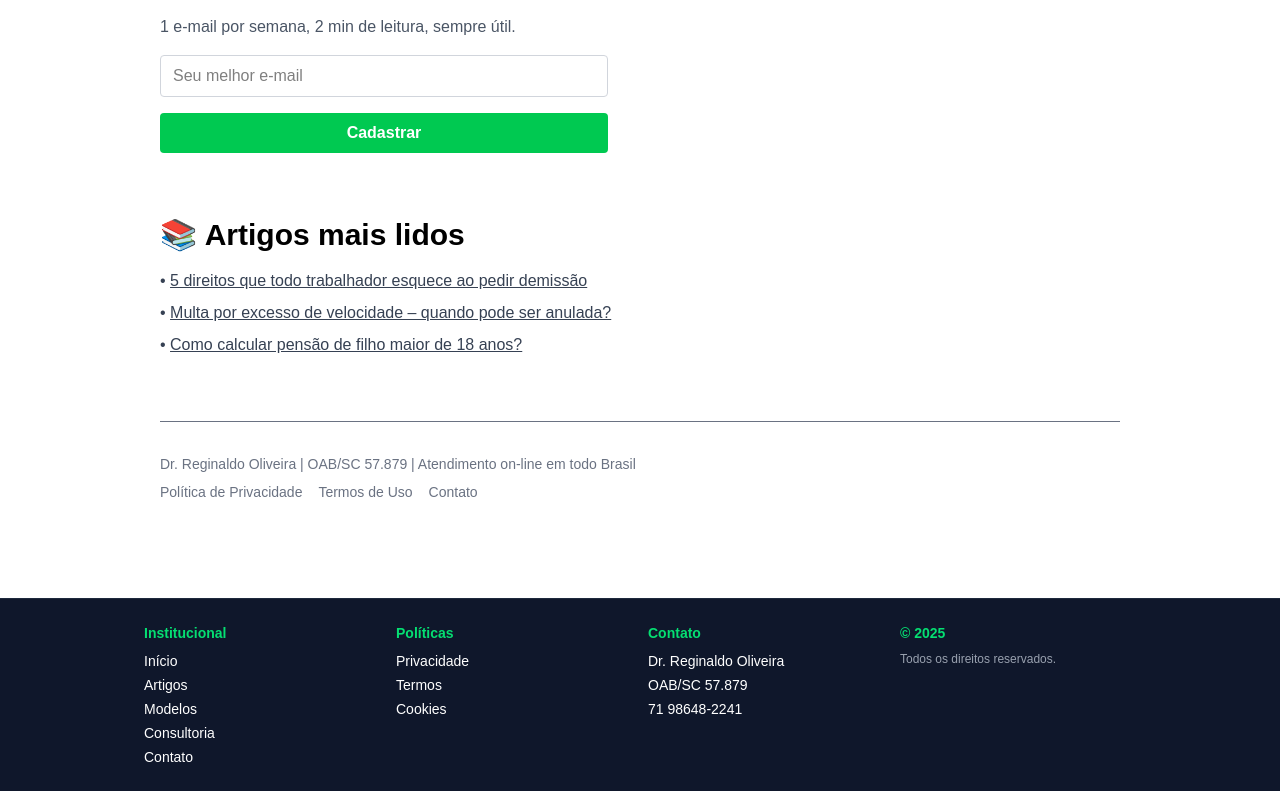
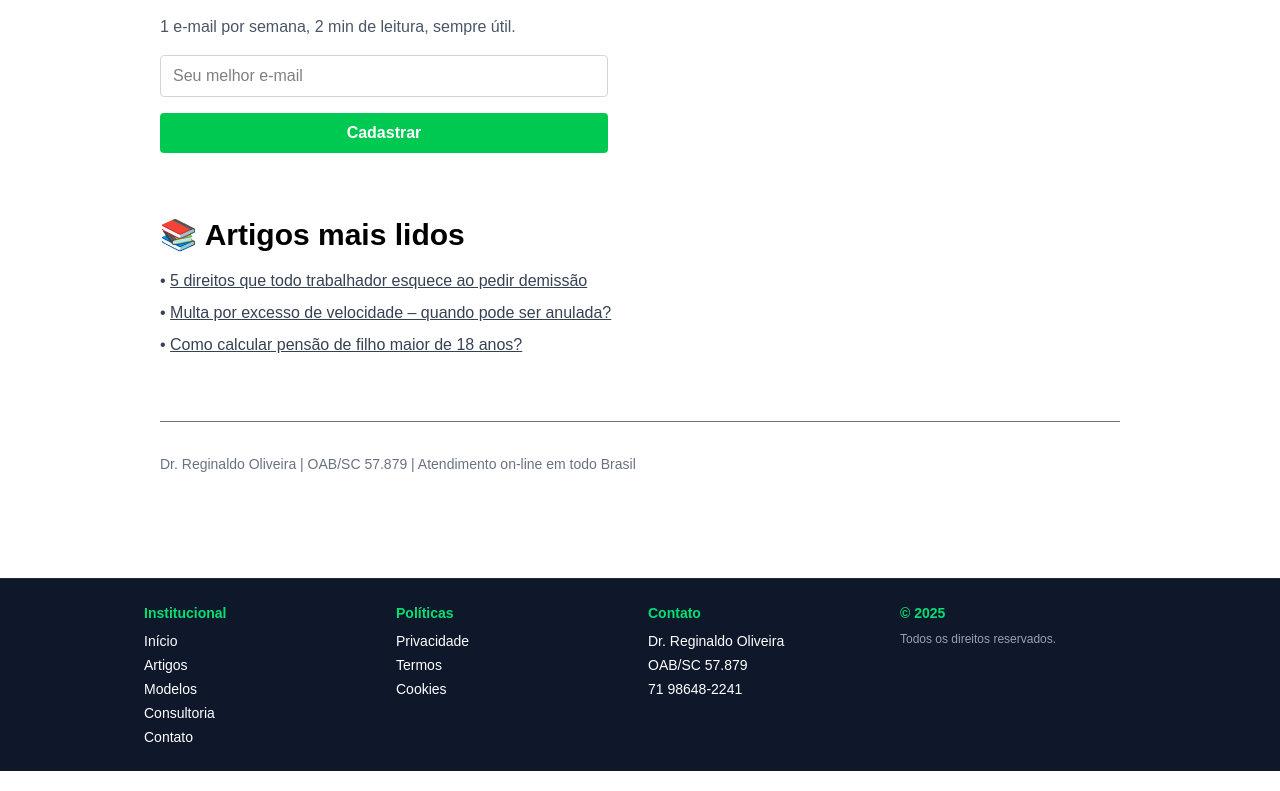
Before and after one commit to mestrereginaldo-site/advogadonomade1, a Next.js app: page / in a window 1280 px wide. Shown: the part 1194-1985 px from the top of the page. Built offline with nearby package versions, Linux system fonts and the light colour scheme.

Commit message:
Update page.tsx

```diff
--- a/app/page.tsx
+++ b/app/page.tsx
@@ -106,9 +106,6 @@ export default function Home() {
           <div className="text-sm text-gray-500 border-t pt-8">
             <p>Dr. Reginaldo Oliveira | OAB/SC 57.879 | Atendimento on-line em todo Brasil</p>
             <div className="flex gap-4 mt-2">
-              <Link className="hover:text-green-600" href="/privacidade">Política de Privacidade</Link>
-              <Link className="hover:text-green-600" href="/termos">Termos de Uso</Link>
-              <Link className="hover:text-green-600" href="/contato">Contato</Link>
             </div>
           </div>
         </div>
```
